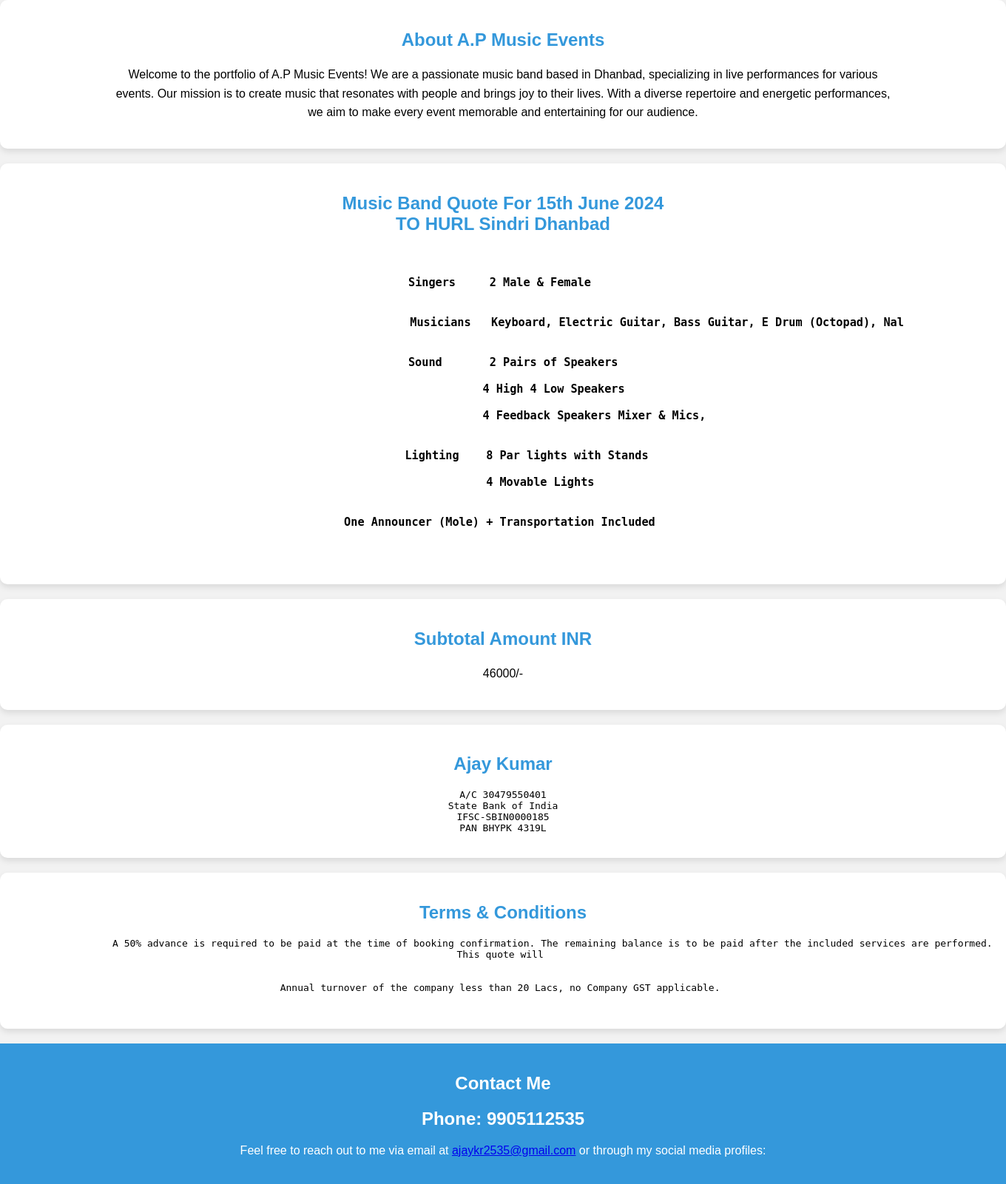
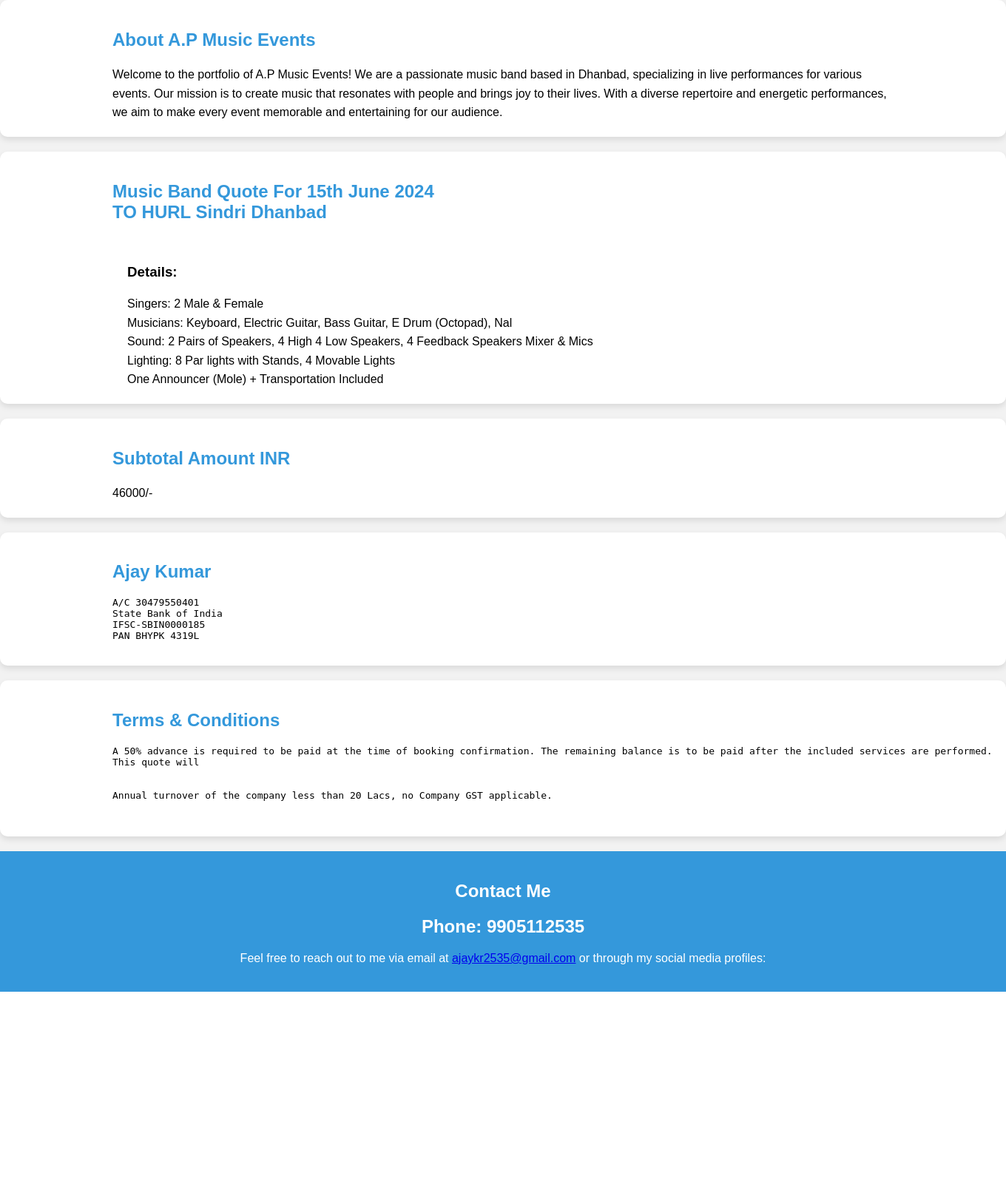
Before and after one commit to Nishantrde/music_portfolio, a Django app: page / in a window 1360 px wide. Shown: the part 135-1736 px from the top of the page at 74% size. After the commit the page ends 1476 px from the top, so only its background shows below. Run offline with Django 4.2, Linux system fonts and the light colour scheme.

Commit message:
Initial Commit

```diff
--- a/mainapp/templates/index.html
+++ b/mainapp/templates/index.html
@@ -48,7 +48,6 @@
 
         section {
             padding: 20px;
-            text-align: center;
             background-color: #fff;
             border-radius: 10px;
             box-shadow: 0 4px 8px rgba(0, 0, 0, 0.1);
@@ -61,20 +60,14 @@
         }
 
         section p {
-            text-align: center;
             font-size: 16px;
             line-height: 1.6;
+            margin: 0;
         }
 
-        .music-list {
-            display: flex;
-            flex-wrap: wrap;
-            justify-content: space-between;
-        }
-
-        .music-item {
-            width: 45%;
-            margin-bottom: 20px;
+        .content-wrapper {
+            text-align: left;
+            padding-left: 20px;
         }
 
         footer {
@@ -98,6 +91,18 @@
         .social-links li a {
             color: #fff;
             text-decoration: none;
+        }
+
+        @media (max-width: 768px) {
+            .container {
+                width: 100%;
+                padding: 0 10px;
+            }
+
+            section p {
+                text-align: left;
+                padding-left: 0;
+            }
         }
     </style>
 </head>
@@ -129,22 +134,14 @@
         <div class="container">
             <h2>Music Band Quote For 15th June 2024 <br>
                 TO HURL Sindri Dhanbad</h2><br>
-            <h3>
-            <pre>
-Singers     2 Male & Female <br>
-
-                                            Musicians   Keyboard, Electric Guitar, Bass Guitar, E Drum (Octopad), Nal <br>
-
-    Sound       2 Pairs of Speakers <br>
-                4 High 4 Low Speakers <br>
-                            4 Feedback Speakers Mixer & Mics, <br>
-
-        Lighting    8 Par lights with Stands <br>
-            4 Movable Lights <br>
-
-One Announcer (Mole) + Transportation Included <br>
-            </pre>
-            </h3>
+            <div class="content-wrapper">
+                <h3>Details:</h3>
+                <p>Singers: 2 Male & Female <br>
+                Musicians: Keyboard, Electric Guitar, Bass Guitar, E Drum (Octopad), Nal <br>
+                Sound: 2 Pairs of Speakers, 4 High 4 Low Speakers, 4 Feedback Speakers Mixer & Mics <br>
+                Lighting: 8 Par lights with Stands, 4 Movable Lights <br>
+                One Announcer (Mole) + Transportation Included </p>
+            </div>
         </div>
     </section>
     <section id="amount">
@@ -179,7 +176,6 @@ Annual turnover of the company less than 20 Lacs, no Company GST applicable. <br
             <h2>Contact Me</h2>
             <h2>Phone: 9905112535</h2>
             <p>Feel free to reach out to me via email at <a href="mailto:ajaykr2535@gmail.com">ajaykr2535@gmail.com</a> or through my social media profiles:</p>
-
         </div>
     </footer>
 </body>
```
